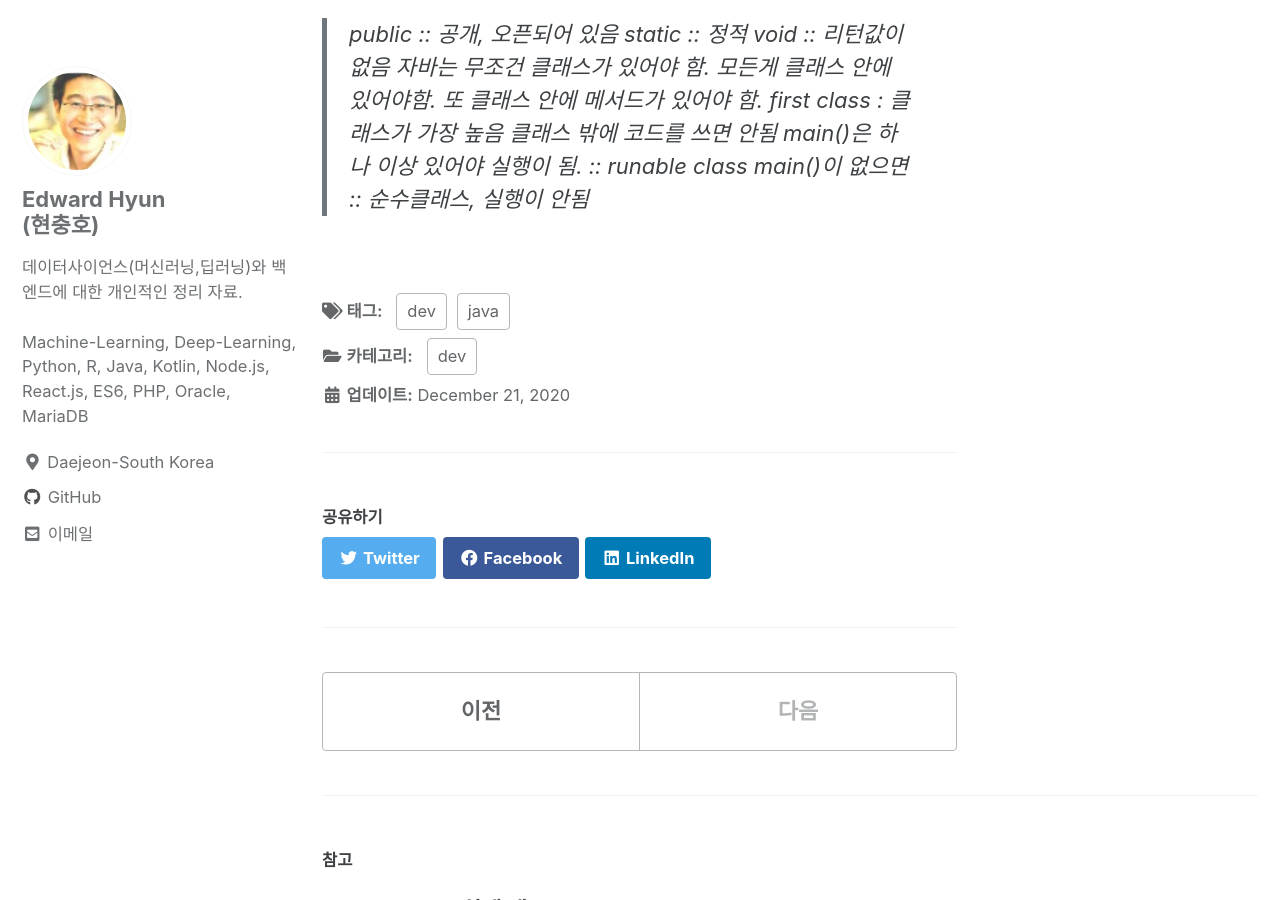
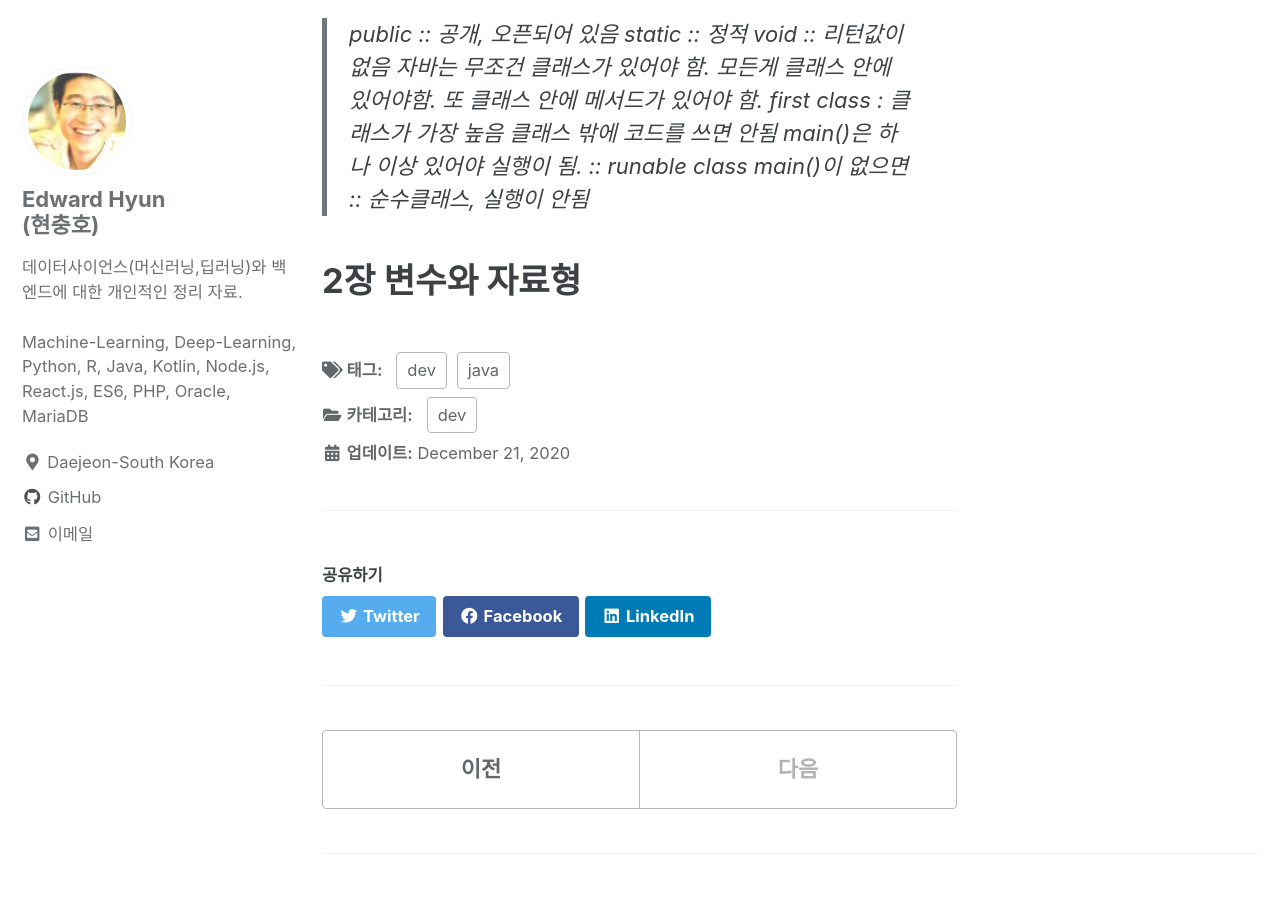
Before and after one commit to iamhch24/iamhch24.github.io, a Jekyll site: the page built from _posts/2020-12-21-[Study] Do it 자바 프로그래밍 입문.md, in a window 1280 px wide and 900 px high, scrolled down 1145 px. Built offline with Jekyll 4.4.1, drawn with Linux system fonts in a browser that asks for light colours; cached includes are drawn as plain includes.

Commit message:
_posts/2020-12-21-[Study] Do it 자바 프로그래밍 입문.md updated from https://stackedit.io/

```diff
--- a/_posts/2020-12-21-[Study] Do it 자바 프로그래밍 입문.md
+++ b/_posts/2020-12-21-[Study] Do it 자바 프로그래밍 입문.md
@@ -44,12 +44,13 @@ toc: true
 > main()은 하나 이상 있어야 실행이 됨. :: runable class
 > main()이 없으면 :: 순수클래스, 실행이 안됨
 
+# 2장 변수와 자료형
 
 
 
 
 <!--stackedit_data:
-eyJoaXN0b3J5IjpbLTg3NTQ5MDkzNywyNzYyNTM2MSwtMTI2OD
-Q4Mzg4NSwxNjc0NjM3ODU5LDEwNDkxNjE4OTUsLTE0MzE2Nzk3
-MjNdfQ==
+eyJoaXN0b3J5IjpbNTY4MjIyMjc2LC04NzU0OTA5MzcsMjc2Mj
+UzNjEsLTEyNjg0ODM4ODUsMTY3NDYzNzg1OSwxMDQ5MTYxODk1
+LC0xNDMxNjc5NzIzXX0=
 -->
```
